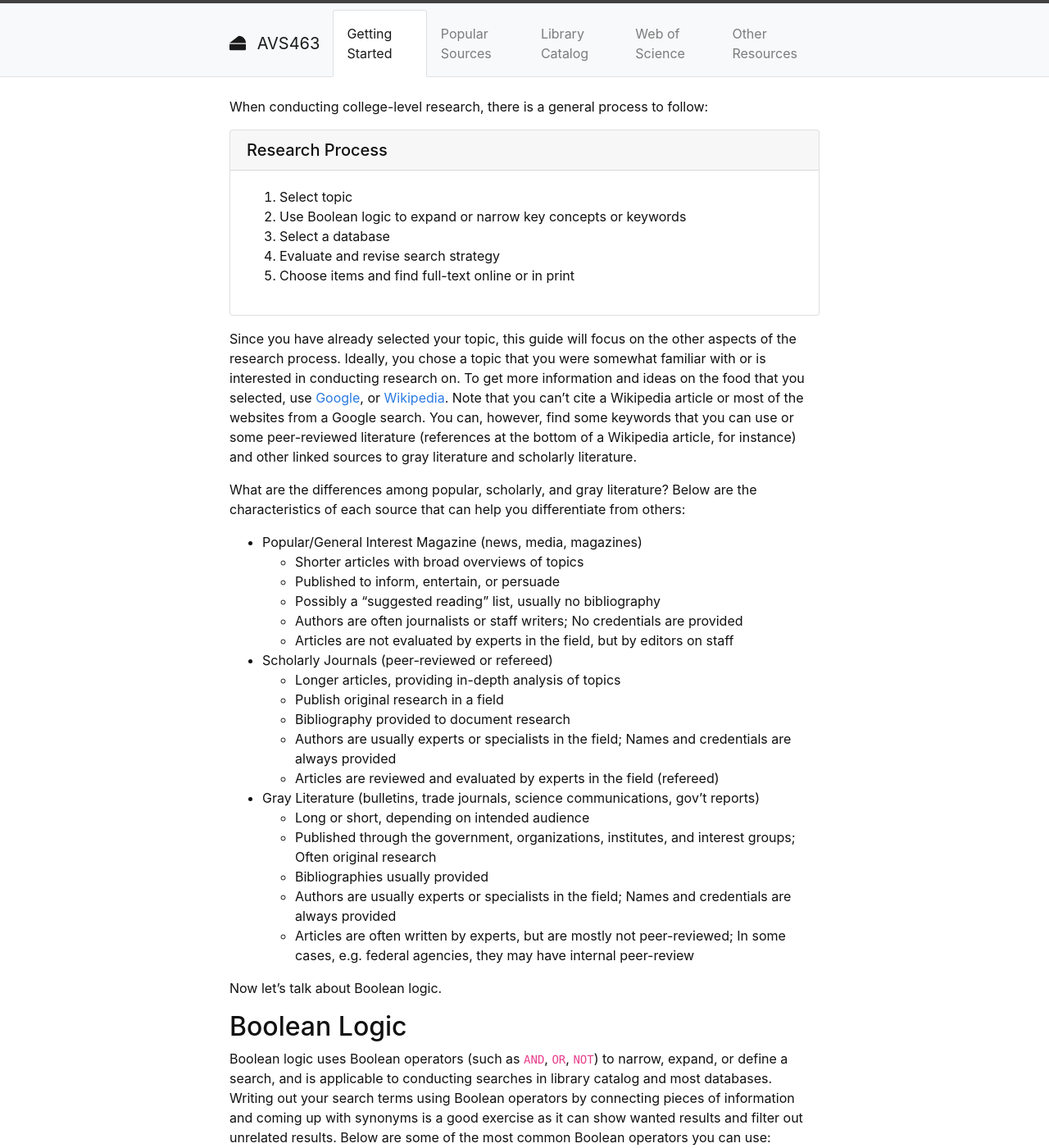
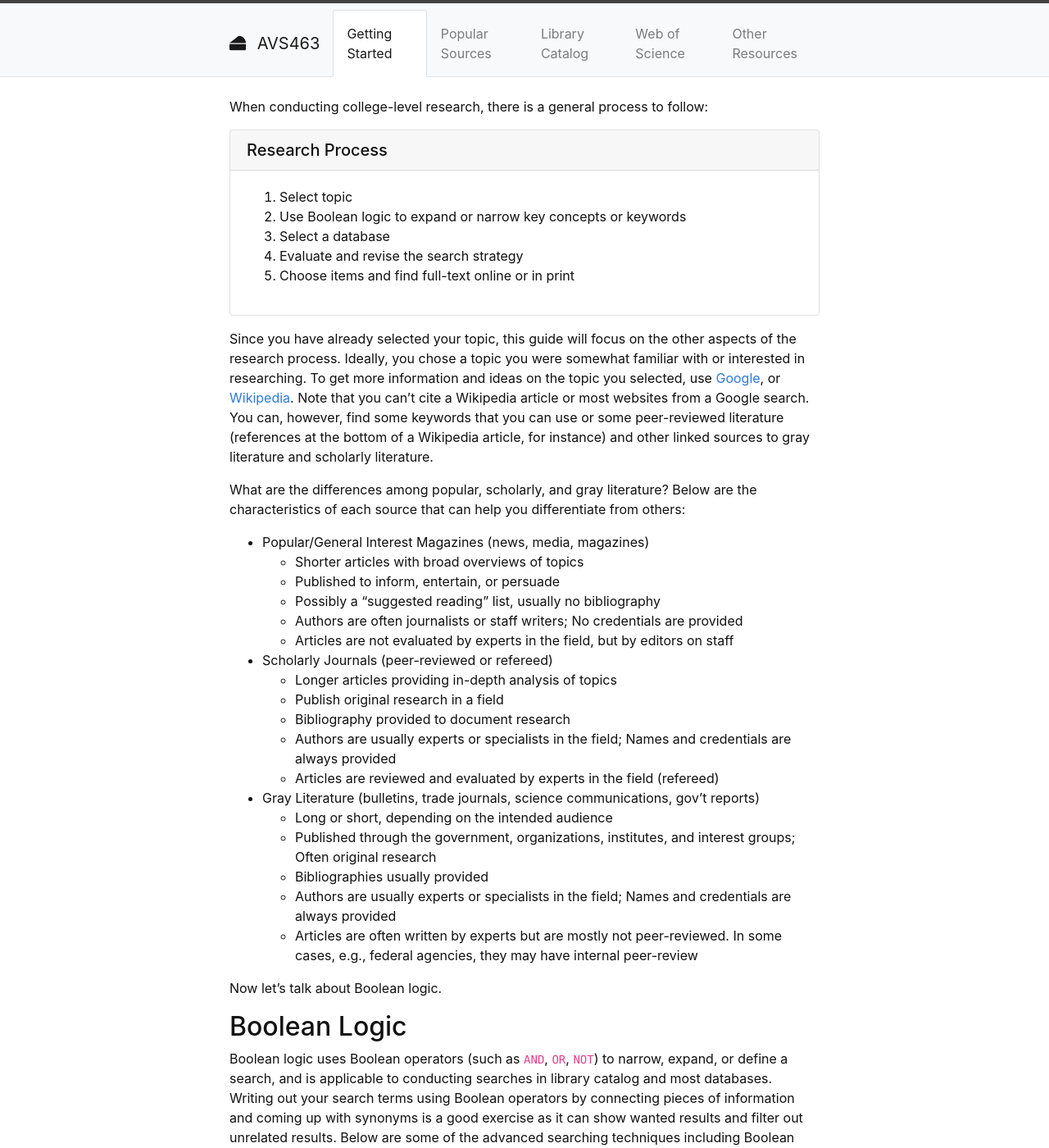
Before and after one commit to hanwendong1/avs463, a Jekyll site: the page built from content/1-Getting-Started.md, in a window 1280 px wide and 1400 px high. Shown: the whole window at 82% size. Built offline with Jekyll 4.4.1, drawn with Linux system fonts in a browser that asks for light colours; some of the changed text lies outside the part shown.

Commit message:
Update 1-Getting-Started.md

```diff
--- a/content/1-Getting-Started.md
+++ b/content/1-Getting-Started.md
@@ -10,40 +10,40 @@ When conducting college-level research, there is a general process to follow:
 1. Select topic
 2. Use Boolean logic to expand or narrow key concepts or keywords
 3. Select a database
-4. Evaluate and revise search strategy
+4. Evaluate and revise the search strategy
 5. Choose items and find full-text online or in print
 
 {% endcapture %}
 
 {% include card.md text=text header="Research Process" %}
 
-Since you have already selected your topic, this guide will focus on the other aspects of the research process. Ideally, you chose a topic that you were somewhat familiar with or is interested in conducting research on. To get more information and ideas on the food that you selected, use <a href="https://www.google.com/" target="_blank" rel="noopener">Google</a>, or <a href="https://www.wikipedia.org/" target="_blank" rel="noopener">Wikipedia</a>. Note that you can't cite a Wikipedia article or most of the websites from a Google search. You can, however, find some keywords that you can use or some peer-reviewed literature (references at the bottom of a Wikipedia article, for instance) and other linked sources to gray literature and scholarly literature.
+Since you have already selected your topic, this guide will focus on the other aspects of the research process. Ideally, you chose a topic you were somewhat familiar with or interested in researching. To get more information and ideas on the topic you selected, use <a href="https://www.google.com/" target="_blank" rel="noopener">Google</a>, or <a href="https://www.wikipedia.org/" target="_blank" rel="noopener">Wikipedia</a>. Note that you can't cite a Wikipedia article or most websites from a Google search. You can, however, find some keywords that you can use or some peer-reviewed literature (references at the bottom of a Wikipedia article, for instance) and other linked sources to gray literature and scholarly literature.
 
 What are the differences among popular, scholarly, and gray literature? Below are the characteristics of each source that can help you differentiate from others:
-* Popular/General Interest Magazine (news, media, magazines)
+* Popular/General Interest Magazines (news, media, magazines)
     + Shorter articles with broad overviews of topics
     + Published to inform, entertain, or persuade
     + Possibly a “suggested reading” list, usually no bibliography
     + Authors are often journalists or staff writers; No credentials are provided
     + Articles are not evaluated by experts in the field, but by editors on staff
 * Scholarly Journals (peer-reviewed or refereed)
-    + Longer articles, providing in-depth analysis of topics
+    + Longer articles providing in-depth analysis of topics
     + Publish original research in a field
     + Bibliography provided to document research
     + Authors are usually experts or specialists in the field; Names and credentials are always provided
     + Articles are reviewed and evaluated by experts in the field (refereed)
 * Gray Literature (bulletins, trade journals, science communications, gov’t reports)
-    + Long or short, depending on intended audience
+    + Long or short, depending on the intended audience
     + Published through the government, organizations, institutes, and interest groups; Often original research
     + Bibliographies usually provided
     + Authors are usually experts or specialists in the field; Names and credentials are always provided
-    + Articles are often written by experts, but are mostly not peer-reviewed; In some cases, e.g. federal agencies, they may have internal peer-review
+    + Articles are often written by experts but are mostly not peer-reviewed. In some cases, e.g., federal agencies, they may have internal peer-review
 
 Now let’s talk about Boolean logic.
 
 ## Boolean Logic
 
-Boolean logic uses Boolean operators (such as `AND`, `OR`, `NOT`) to narrow, expand, or define a search, and is applicable to conducting searches in library catalog and most databases. Writing out your search terms using Boolean operators by connecting pieces of information and coming up with synonyms is a good exercise as it can show wanted results and filter out unrelated results. Below are some of the most common Boolean operators you can use:
+Boolean logic uses Boolean operators (such as `AND`, `OR`, `NOT`) to narrow, expand, or define a search, and is applicable to conducting searches in library catalog and most databases. Writing out your search terms using Boolean operators by connecting pieces of information and coming up with synonyms is a good exercise as it can show wanted results and filter out unrelated results. Below are some of the advanced searching techniques including Boolean operators you can use:
 
 <html>
    <head>
@@ -67,9 +67,9 @@ Boolean logic uses Boolean operators (such as `AND`, `OR`, `NOT`) to narrow, exp
    <body>
       <table>
          <tr>
-            <th style="background-color: #f1b300; color: white; text-align:Center">Boolean Operator</th>
-            <th style="background-color: #f1b300; color: white; text-align:Center">Explanation</th>
-            <th style="background-color: #f1b300; color: white; text-align:Center">Example</th>
+            <th style="background-color: #060400; color: white; text-align:Center">Boolean Operator</th>
+            <th style="background-color: #060400; color: white; text-align:Center">Explanation</th>
+            <th style="background-color: #060400; color: white; text-align:Center">Example</th>
          </tr>
          <tr>
             <th style="text-align:Center">AND</th>
```
